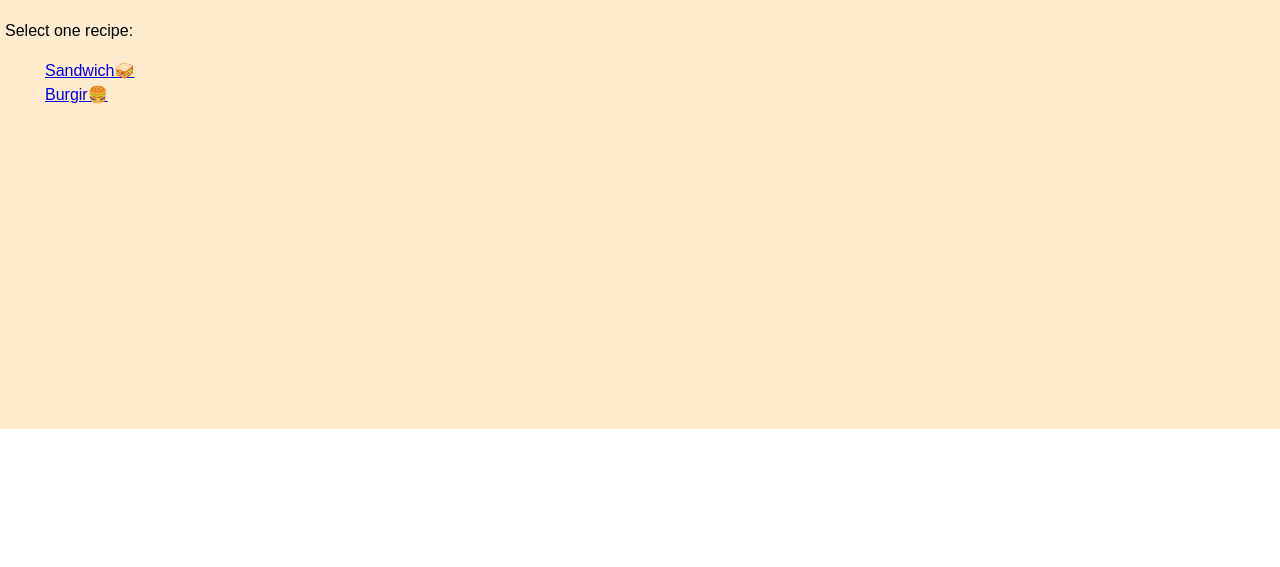
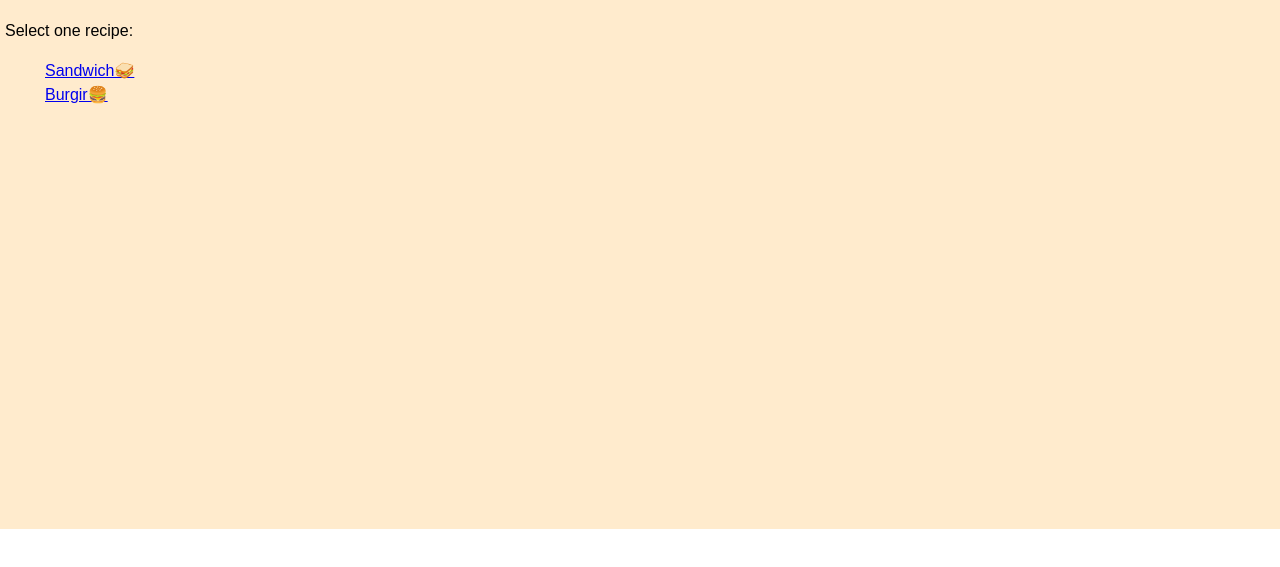
Before and after one commit to RushilJalal/odin-recipes, a plain HTML site: page index.html in a window 1280 px wide. Shown: the part 67-634 px from the top of the page. Drawn offline with Linux system fonts and the light colour scheme.

Commit message:
Changed height of homepage container

```diff
--- a/styles.css
+++ b/styles.css
@@ -9,7 +9,7 @@
 }
 
 .container.homepage {
-    height: 500px;
+    height: 600px;
     width: auto;
     background-color: blanchedalmond;
     margin:-25px -8px;
```
